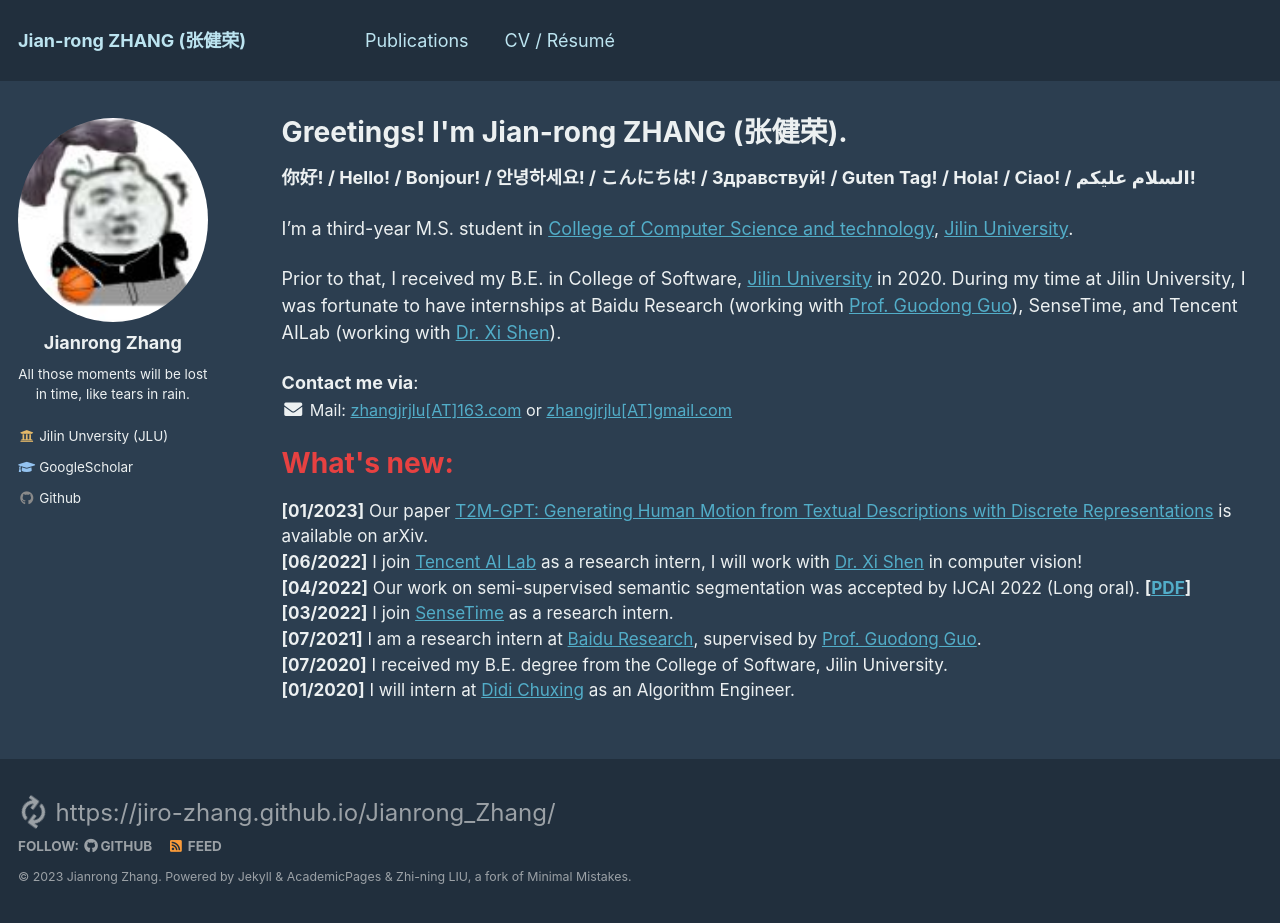
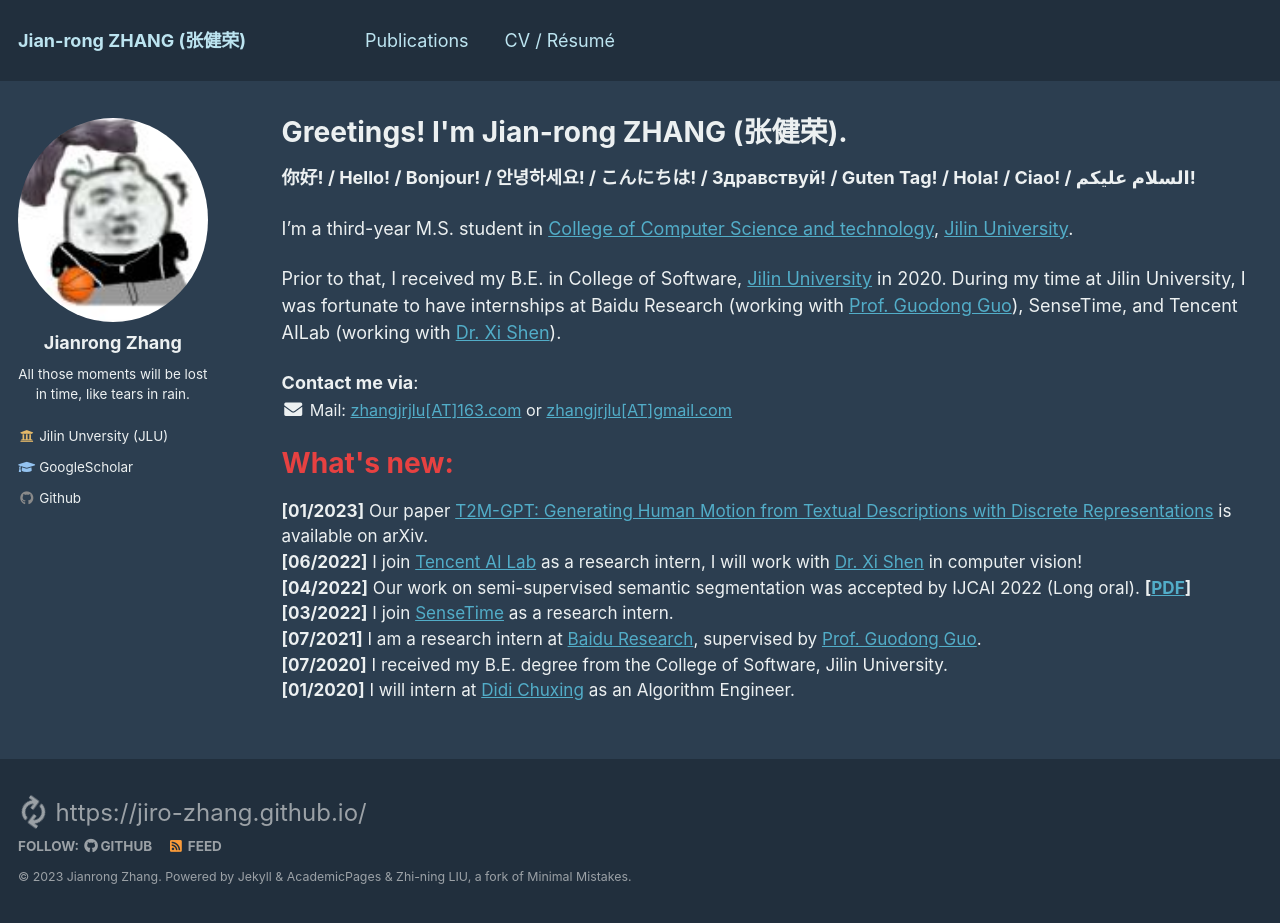
Before and after one commit to Jiro-zhang/jiro-zhang.github.io, a Jekyll site: the page built from _pages/about.md, in a window 1280 px wide and 923 px high. Built offline with Jekyll 4.4.1, drawn with Linux system fonts in a browser that asks for light colours.

Commit message:
Delete Suffix

```diff
--- a/CNAME
+++ b/CNAME
@@ -1 +1 @@
-jiro-zhang.github.io/Jianrong_Zhang
+jiro-zhang.github.io
--- a/_config.dev.yml
+++ b/_config.dev.yml
@@ -1,6 +1,6 @@
 # Develop override settings
 
-url: https://jiro-zhang.github.io/Jianrong_Zhang/
+url: https://jiro-zhang.github.io/
 
 analytics:
   provider: false
--- a/_config.yml
+++ b/_config.yml
@@ -11,7 +11,7 @@ title                    : "Jian-rong ZHANG (张健荣)"
 title_separator          : "-"
 name                     : &name "Jianrong Zhang"
 description              : &description "Welcome to my homepage!"
-url                      : https://jiro-zhang.github.io/Jianrong_Zhang # the base hostname & protocol for your site e.g. "https://mmistakes.github.io"
+url                      : https://jiro-zhang.github.io/ # the base hostname & protocol for your site e.g. "https://mmistakes.github.io"
 baseurl                  : "" # the subpath of your site, e.g. "/blog"
 repository               : ""
 teaser                   :  # filename of teaser fallback teaser image placed in /images/, .e.g. "500x300.png"
--- a/_includes/footer/custom.html
+++ b/_includes/footer/custom.html
@@ -1,7 +1,7 @@
 <!-- start custom footer snippets -->
 {% include base_path %}
 
-<a href="https://jiro-zhang.github.io/Jianrong_Zhang/" style="font-size:x-large;">
-    <i class="fas fa-fw fa-sync fa-spin" aria-hidden="true"></i> https://jiro-zhang.github.io/Jianrong_Zhang/ &zwnj;
+<a href="https://jiro-zhang.github.io/" style="font-size:x-large;">
+    <i class="fas fa-fw fa-sync fa-spin" aria-hidden="true"></i> https://jiro-zhang.github.io/ &zwnj;
 </a>
 <!-- end custom footer snippets -->
```
Also changed, not shown: _pages/publications.md (+1 -1 lines).
